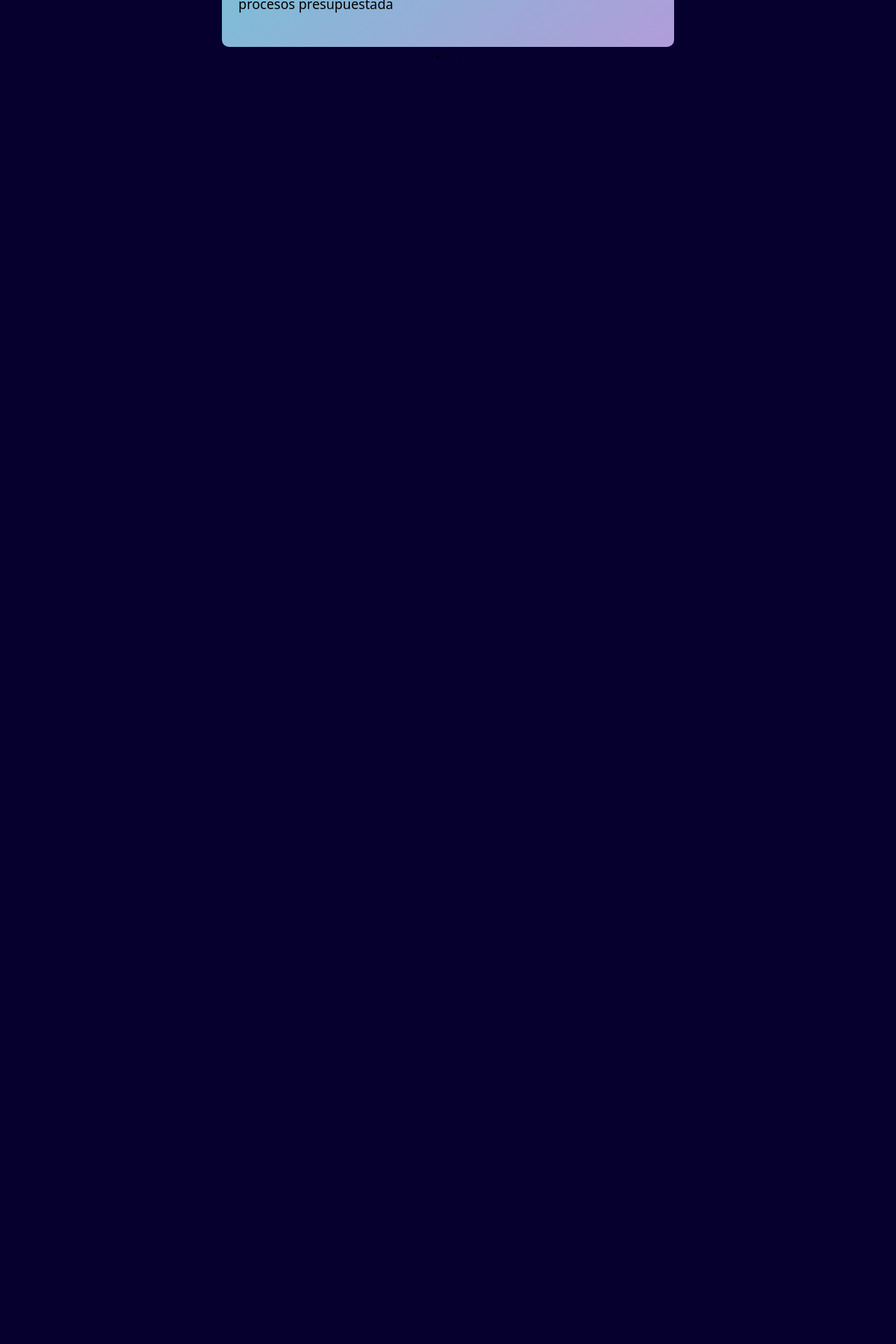
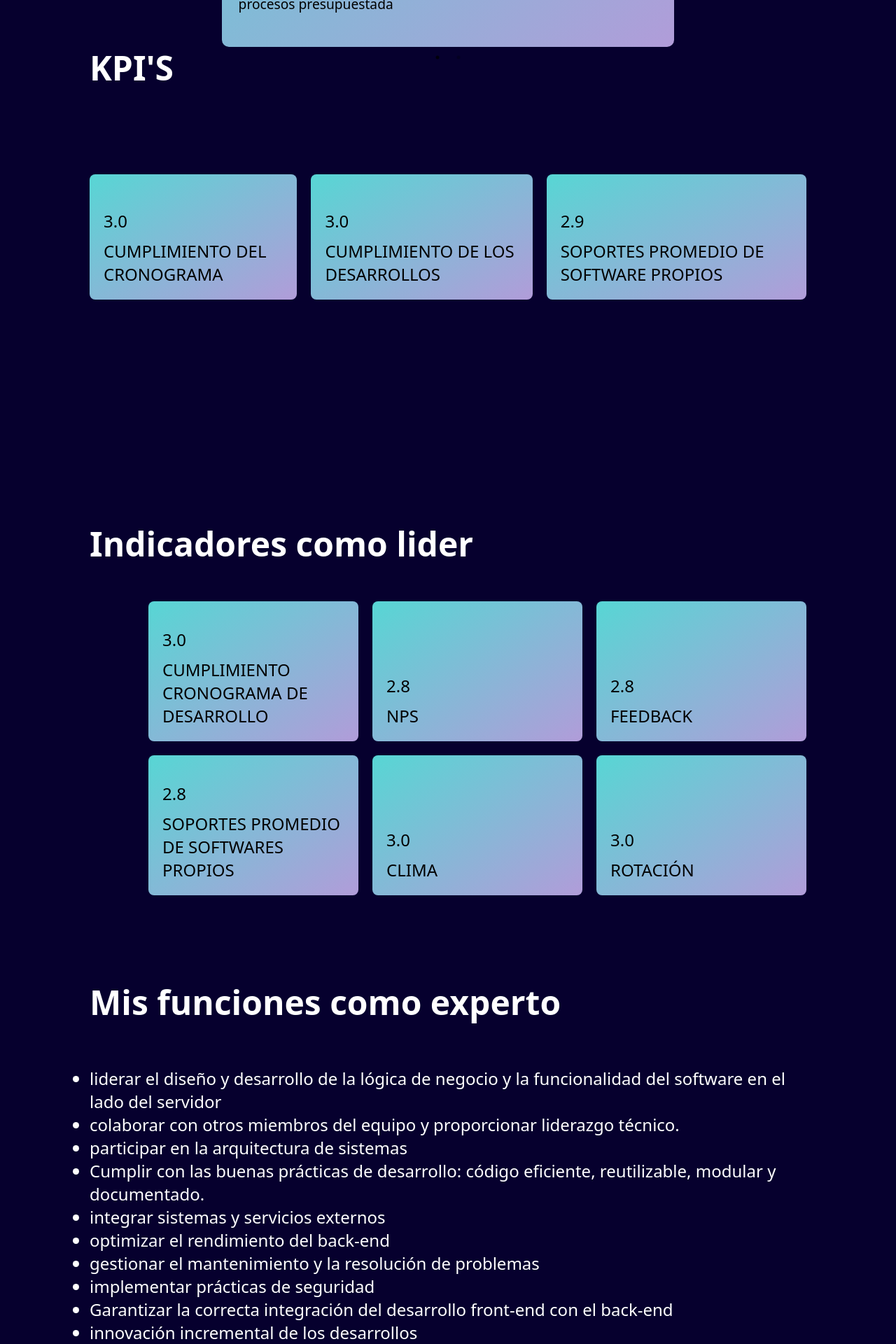
Before and after one commit to MarcosDiazYGD/landing_miguel, a React (Vite) app: page / in a window 1280 px wide. Shown: the part 6498-8418 px from the top of the page at 70% size. Before the commit the page ends 6590 px from the top, so only its background shows below. Built offline with nearby package versions, Linux system fonts and the light colour scheme.

Commit message:
avances cards

```diff
--- a/src/App.css
+++ b/src/App.css
@@ -316,3 +316,66 @@ h2 {
 .imagenes-contribuciones img {
   margin: 0 30px;
 }
+
+.kpi_section {
+  margin-top: 13rem;
+}
+
+.cards_kpi {
+  width: 100%;
+  display: flex;
+  justify-content: center;
+  gap: 20px;
+}
+
+.card_kpi {
+  width: fit-content;
+  height: fit-content;
+  border-radius: 8px;
+  padding: 20px;
+  padding-top: 50px;
+  display: flex;
+  flex-direction: column;
+  color: black;
+  gap: 10px;
+  background: linear-gradient(to bottom right, #57d6d4, #b19cd9);
+}
+
+.indicadores {
+  width: 100%;
+  height: 100%;
+}
+
+.cards_indicadores {
+  margin-top: 50px;
+  width: 100%;
+  display: flex;
+  align-items: center;
+  justify-content: flex-end;
+  gap: 20px;
+  height: 100%;
+  flex-wrap: wrap;
+}
+
+.card_indicador {
+  width: 300px;
+  height: 200px;
+  border-radius: 8px;
+  padding: 20px;
+  padding-top: 50px;
+  display: flex;
+  flex-direction: column;
+  justify-content: flex-end;
+  color: black;
+  gap: 10px;
+  background: linear-gradient(to bottom right, #57d6d4, #b19cd9);
+}
+
+.funciones {
+  width: 100%;
+  height: 100%;
+}
+
+.funciones ul {
+  margin-top: 60px;
+}
--- a/src/App.jsx
+++ b/src/App.jsx
@@ -1,7 +1,10 @@
 import './App.css';
 import About from './components/about/About';
 import ConfirmSection from './components/ConfirmSection';
+import { Funciones } from './components/funciones/Funciones';
 import Home from './components/Home';
+import { Indicadores } from './components/indicadores/Indicadores';
+import { KPI } from "./components/KPI'S/KPI";
 import { Liderazgo } from './components/liderazgo/Liderazgo';
 import Logros from './components/logros/Logros';
 import Piloto from './components/piloto/Piloto';
@@ -19,6 +22,9 @@ function App() {
       <Propuestas />
       <Liderazgo />
       <Testimonios />
+      <KPI />
+      <Indicadores />
+      <Funciones />
     </>
   );
 }
--- /dev/null
+++ b/src/components/KPI'S/KPI.tsx
@@ -0,0 +1,24 @@
+import React from 'react';
+
+export const KPI = () => {
+  return (
+    <section className="kpi_section">
+      <h2>KPI'S</h2>
+
+      <section className="cards_kpi">
+        <div className="card_kpi">
+          <span>3.0</span>
+          <p>CUMPLIMIENTO DEL CRONOGRAMA</p>
+        </div>
+        <div className="card_kpi">
+          <span>3.0</span>
+          <p>CUMPLIMIENTO DE LOS DESARROLLOS</p>
+        </div>
+        <div className="card_kpi">
+          <span>2.9</span>
+          <p>SOPORTES PROMEDIO DE SOFTWARE PROPIOS</p>
+        </div>
+      </section>
+    </section>
+  );
+};
--- /dev/null
+++ b/src/components/funciones/Funciones.jsx
@@ -0,0 +1,31 @@
+export const Funciones = () => {
+  return (
+    <section className='funciones'>
+      <h2>Mis funciones como experto</h2>
+      <ul>
+        <li>
+          liderar el diseño y desarrollo de la lógica de negocio y la
+          funcionalidad del software en el lado del servidor
+        </li>
+        <li>
+          colaborar con otros miembros del equipo y proporcionar liderazgo
+          técnico.
+        </li>
+        <li>participar en la arquitectura de sistemas </li>
+        <li>
+          Cumplir con las buenas prácticas de desarrollo: código eficiente,
+          reutilizable, modular y documentado.
+        </li>
+        <li>integrar sistemas y servicios externos </li>
+        <li> optimizar el rendimiento del back-end </li>
+        <li> gestionar el mantenimiento y la resolución de problemas</li>
+        <li>implementar prácticas de seguridad</li>
+        <li>
+          Garantizar la correcta integración del desarrollo front-end con el
+          back-end
+        </li>
+        <li> innovación incremental de los desarrollos</li>
+      </ul>
+    </section>
+  );
+};
--- /dev/null
+++ b/src/components/indicadores/Indicadores.jsx
@@ -0,0 +1,33 @@
+export const Indicadores = () => {
+  return (
+    <section className='indicadores'>
+      <h2>Indicadores como lider</h2>
+      <div className='cards_indicadores'>
+        <div className='card_indicador'>
+          <span>3.0</span>
+          <p>CUMPLIMIENTO CRONOGRAMA DE DESARROLLO</p>
+        </div>
+        <div className='card_indicador'>
+          <span>2.8</span>
+          <p>NPS</p>
+        </div>
+        <div className='card_indicador'>
+          <span>2.8</span>
+          <p>FEEDBACK</p>
+        </div>
+        <div className='card_indicador'>
+          <span>2.8</span>
+          <p>SOPORTES PROMEDIO DE SOFTWARES PROPIOS</p>
+        </div>
+        <div className='card_indicador'>
+          <span>3.0</span>
+          <p>CLIMA</p>
+        </div>
+        <div className='card_indicador'>
+          <span>3.0</span>
+          <p>ROTACIÓN</p>
+        </div>
+      </div>
+    </section>
+  );
+};
```
